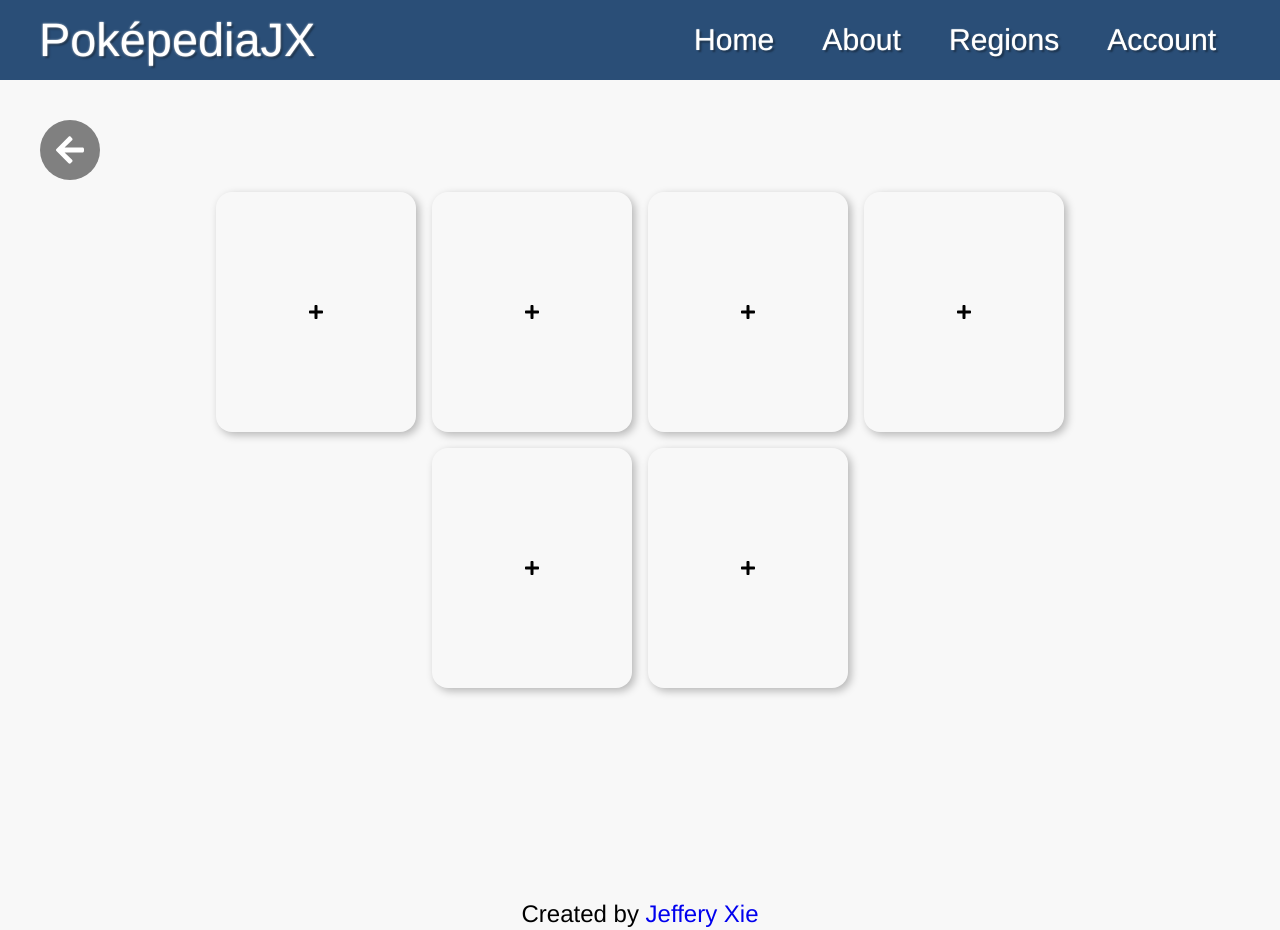
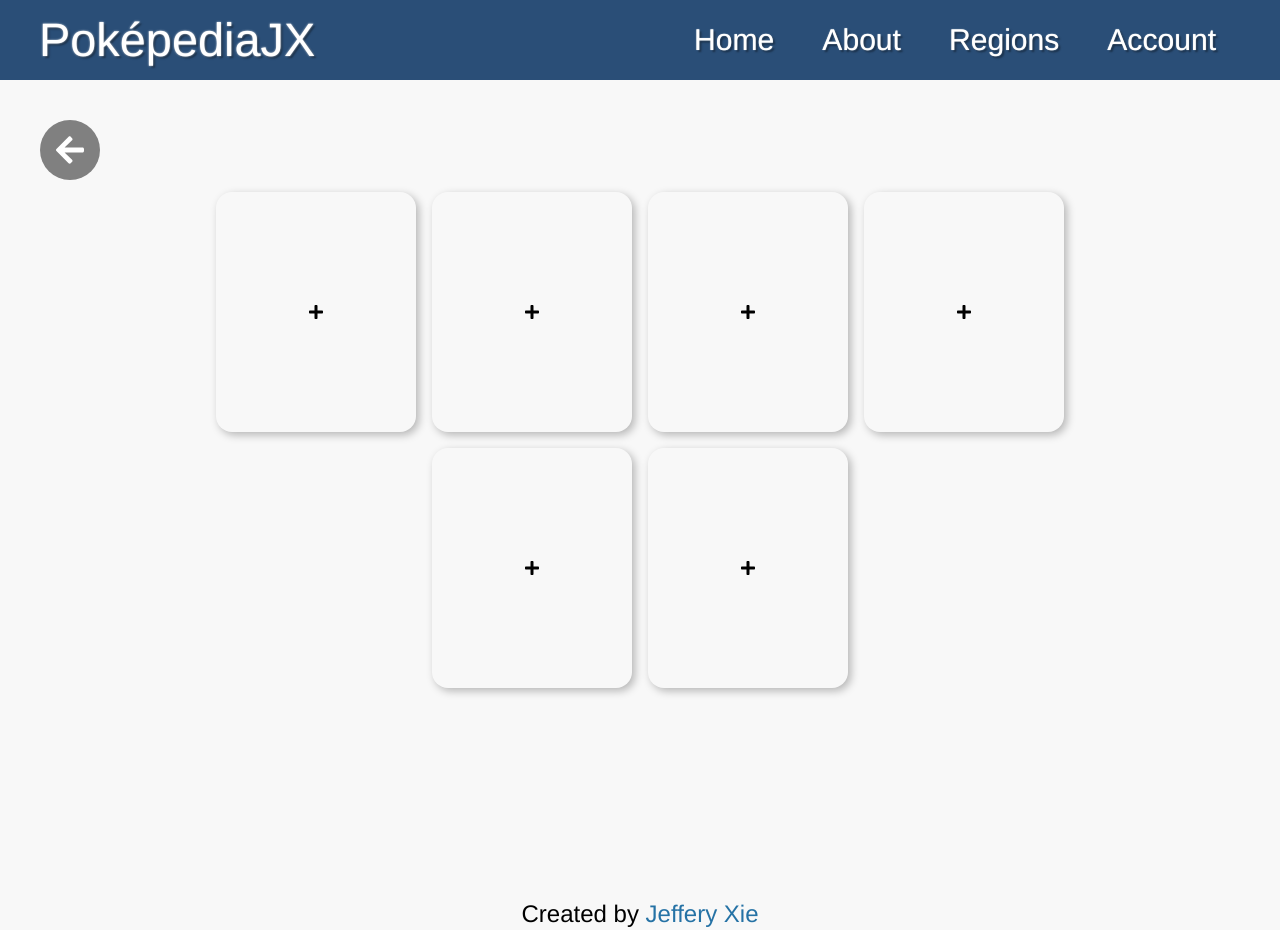
Before and after one commit to rJefferyXie/Pokepedia-React, a React (Create React App) app in the folder client/: page /team in a window 1280 px wide. Shown: the top 930 px of the page. Built offline with nearby package versions, Linux system fonts and the light colour scheme.

Commit message:
Changed footer link color.

```diff
--- a/client/src/components/Footer/Footer.css
+++ b/client/src/components/Footer/Footer.css
@@ -2,3 +2,9 @@
     text-align: center;
     padding: 20px;
 }
+
+.footer-link {
+    outline: none;
+    text-decoration: none;
+    color: rgb(37, 114, 165);
+}
```
